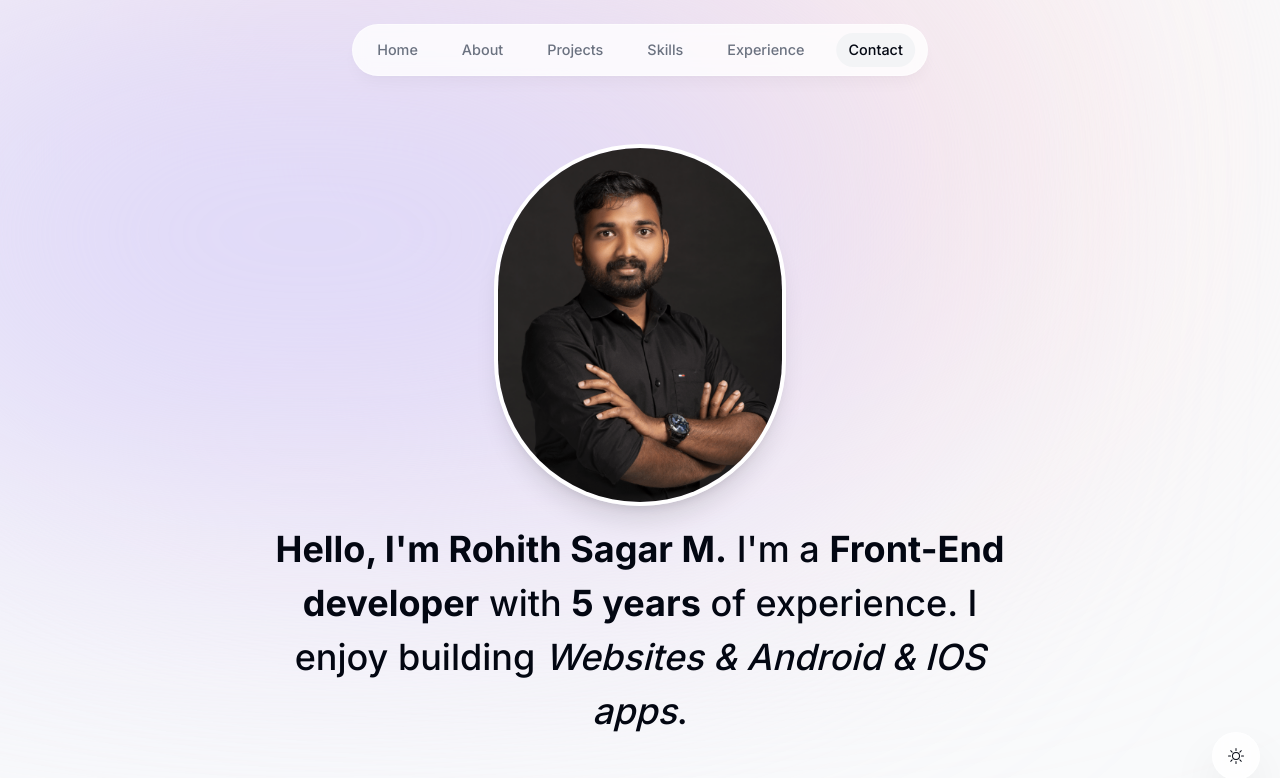
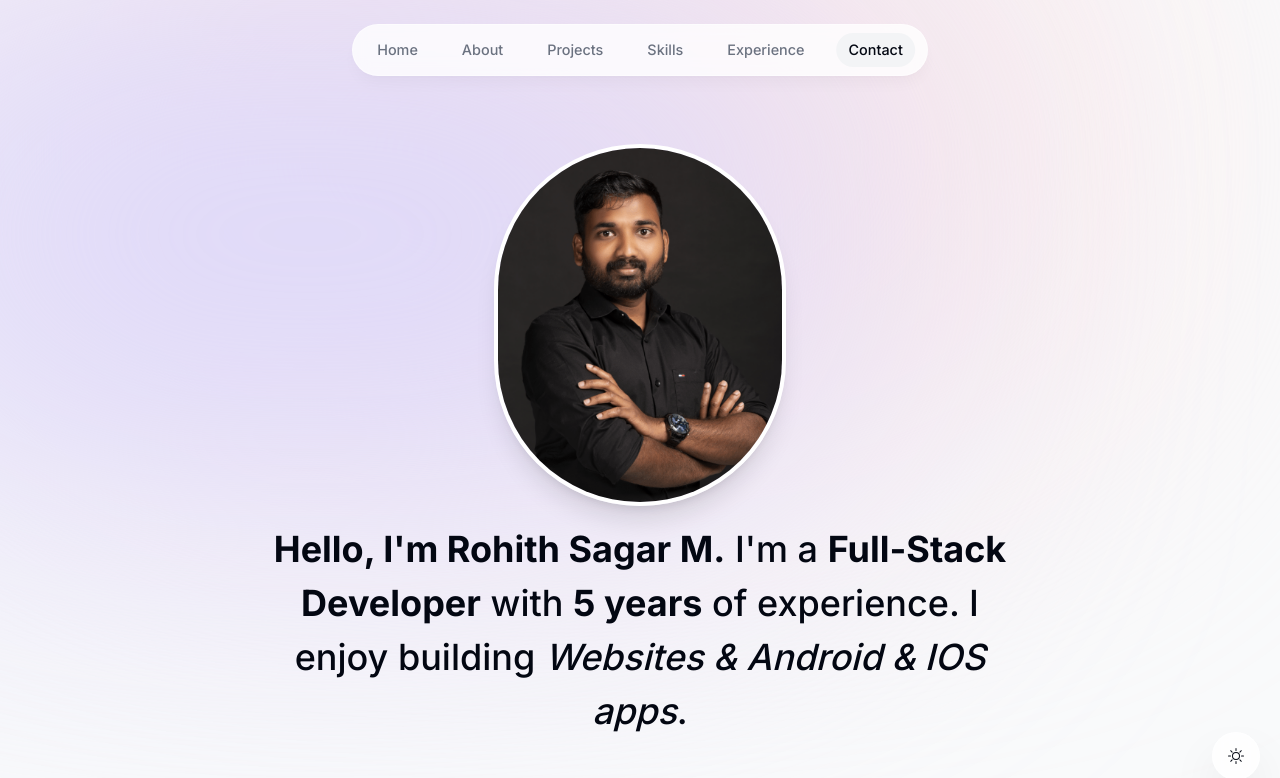
Before and after one commit to sagar143s/Rohith-nextjs, a Next.js app: page / in a window 1280 px wide. Shown: the top 778 px of the page. Built offline with nearby package versions, Linux system fonts and the light colour scheme; no server answers.

Commit message:
Update intro.tsx

```diff
--- a/components/intro.tsx
+++ b/components/intro.tsx
@@ -65,7 +65,7 @@ export default function Intro() {
         animate={{ opacity: 1, y: 0 }}
       >
         <span className="font-bold">Hello, I'm Rohith Sagar M.</span> I'm a{" "}
-        <span className="font-bold">Front-End developer</span> with{" "}
+        <span className="font-bold">Full-Stack Developer</span> with{" "}
         <span className="font-bold">5 years</span> of experience. I enjoy
         building <span className="italic">Websites & Android & IOS apps</span>.
       </motion.h1>
```
